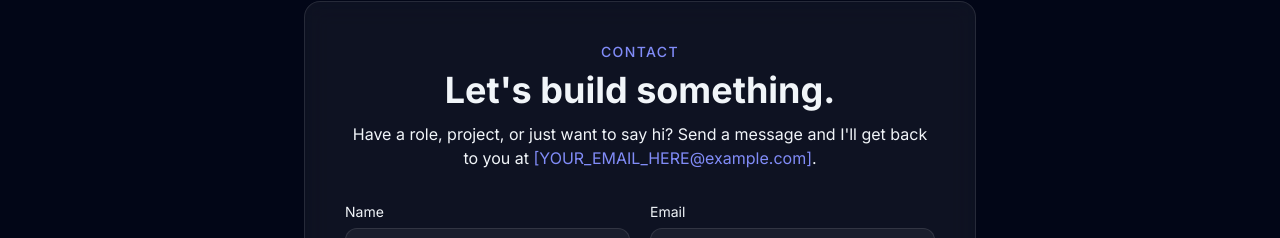
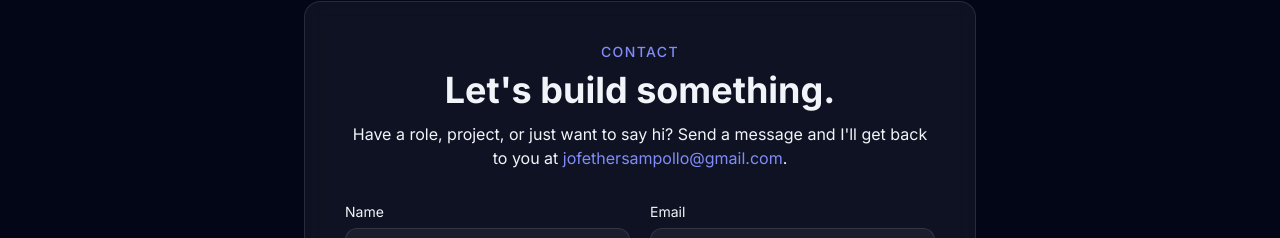
Before and after one commit to jofether/My-Portfolio, a Next.js app: page / in a window 1280 px wide. Shown: the part 3051-3289 px from the top of the page. Built offline with nearby package versions, Linux system fonts and the light colour scheme; no server answers; the database is empty.

Commit message:
finished the contact form; direct to email when user sent a message; done setup on firebase

```diff
--- a/app/api/contact/route.ts
+++ b/app/api/contact/route.ts
@@ -1,22 +1,13 @@
 import { NextRequest, NextResponse } from "next/server";
 import { cert, getApps, initializeApp, type App } from "firebase-admin/app";
 import { getFirestore } from "firebase-admin/firestore";
+import nodemailer from "nodemailer";
 
 // ============================================================================
 // CONTACT API ROUTE
 // ----------------------------------------------------------------------------
 // Writes contact-form submissions to the Firestore "messages" collection
-// using the Firebase Admin SDK (server-side, bypasses Firestore Security
-// Rules — keep these credentials secret, never NEXT_PUBLIC_*).
-//
-// Setup:
-// 1. Firebase Console > Project Settings > Service Accounts > Generate new
-//    private key. This downloads a JSON file.
-// 2. Add these three values from that JSON to `.env.local` (NOT committed):
-//      FIREBASE_PROJECT_ID=
-//      FIREBASE_CLIENT_EMAIL=
-//      FIREBASE_PRIVATE_KEY="-----BEGIN PRIVATE KEY-----\n...\n-----END PRIVATE KEY-----\n"
-//    (Keep the literal \n sequences in the private key — they're unescaped below.)
+// using the Firebase Admin SDK and sends an email notification via Nodemailer.
 // ============================================================================
 
 function getAdminApp(): App | null {
@@ -25,7 +16,7 @@ function getAdminApp(): App | null {
   const privateKey = process.env.FIREBASE_PRIVATE_KEY?.replace(/\\n/g, "\n");
 
   if (!projectId || !clientEmail || !privateKey) {
-    return null; // Not configured yet — handled gracefully below.
+    return null;
   }
 
   return getApps().length
@@ -57,8 +48,6 @@ export async function POST(request: NextRequest) {
 
     const app = getAdminApp();
     if (!app) {
-      // Firebase Admin isn't configured yet (missing env vars). Return a
-      // clear error instead of a silent failure so it's obvious in dev.
       return NextResponse.json(
         {
           error:
@@ -69,11 +58,30 @@ export async function POST(request: NextRequest) {
     }
 
     const db = getFirestore(app);
+
+    // 1. Save to Firestore
     await db.collection("messages").add({
       name: name.trim(),
       email: email.trim(),
       message: message.trim(),
       createdAt: new Date().toISOString(),
+    });
+
+    // 2. Send Email Notification
+    const transporter = nodemailer.createTransport({
+      service: "gmail",
+      auth: {
+        user: process.env.GMAIL_USER,
+        pass: process.env.GMAIL_APP_PASSWORD,
+      },
+    });
+
+    await transporter.sendMail({
+      from: process.env.GMAIL_USER,
+      to: process.env.GMAIL_USER,
+      replyTo: email.trim(),
+      subject: `Portfolio Message from ${name.trim()}`,
+      text: `You have a new message from your portfolio website.\n\nName: ${name.trim()}\nEmail: ${email.trim()}\n\nMessage:\n${message.trim()}`,
     });
 
     return NextResponse.json({ success: true }, { status: 200 });
--- a/components/Contact.tsx
+++ b/components/Contact.tsx
@@ -68,7 +68,9 @@ export default function Contact() {
               Have a role, project, or just want to say hi? Send a message and
               I&apos;ll get back to you at{" "}
               <a
-                href={`mailto:${PORTFOLIO_DATA.personal.email}`}
+                href={`https://mail.google.com/mail/?view=cm&fs=1&to=${PORTFOLIO_DATA.personal.email}&su=Software%20Engineering%20Opportunity%20-%20[Company%20Name]`}
+                target="_blank"
+                rel="noopener noreferrer"
                 className="text-accent-light hover:underline"
               >
                 {PORTFOLIO_DATA.personal.email}
--- a/lib/data.ts
+++ b/lib/data.ts
@@ -29,7 +29,7 @@ export const PORTFOLIO_DATA = {
       "Beyond core full-stack development, I actively work with modern AI tools, including the Gemini API, to build intelligent, forward-thinking solutions."
     ],
     location: "Candelaria, Calabarzon, Philippines",
-    email: "[YOUR_EMAIL_HERE@example.com]",
+    email: "jofethersampollo@gmail.com",
     github: "https://github.com/jofether",
     linkedin: "https://linkedin.com/in/[YOUR_LINKEDIN_USERNAME]",
     twitter: "https://twitter.com/[YOUR_TWITTER_USERNAME]",
--- a/package.json
+++ b/package.json
@@ -10,17 +10,19 @@
   },
   "dependencies": {
     "@google/generative-ai": "^0.24.1",
-    "firebase": "^10.12.4",
+    "firebase": "^10.14.1",
     "firebase-admin": "^12.3.1",
     "framer-motion": "^11.3.19",
     "lucide-react": "^0.417.0",
     "next": "^14.2.5",
     "next-themes": "^0.4.6",
+    "nodemailer": "^10.0.7",
     "react": "^18.3.1",
     "react-dom": "^18.3.1"
   },
   "devDependencies": {
     "@types/node": "^20.14.11",
+    "@types/nodemailer": "^8.0.1",
     "@types/react": "^18.3.3",
     "@types/react-dom": "^18.3.0",
     "autoprefixer": "^10.4.19",
```
Also changed, not shown: 2 other files (tests, documents, lock files or other folders).
